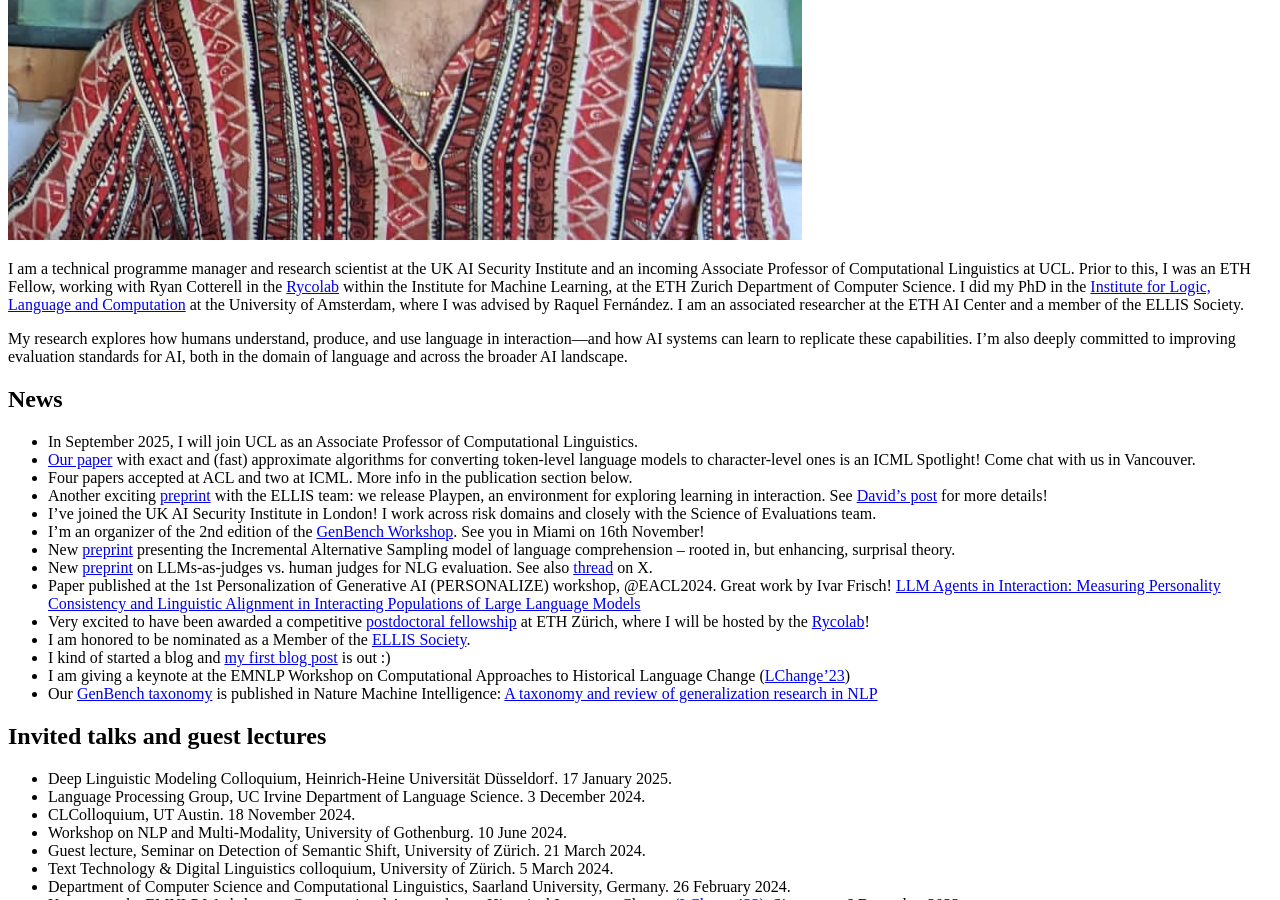
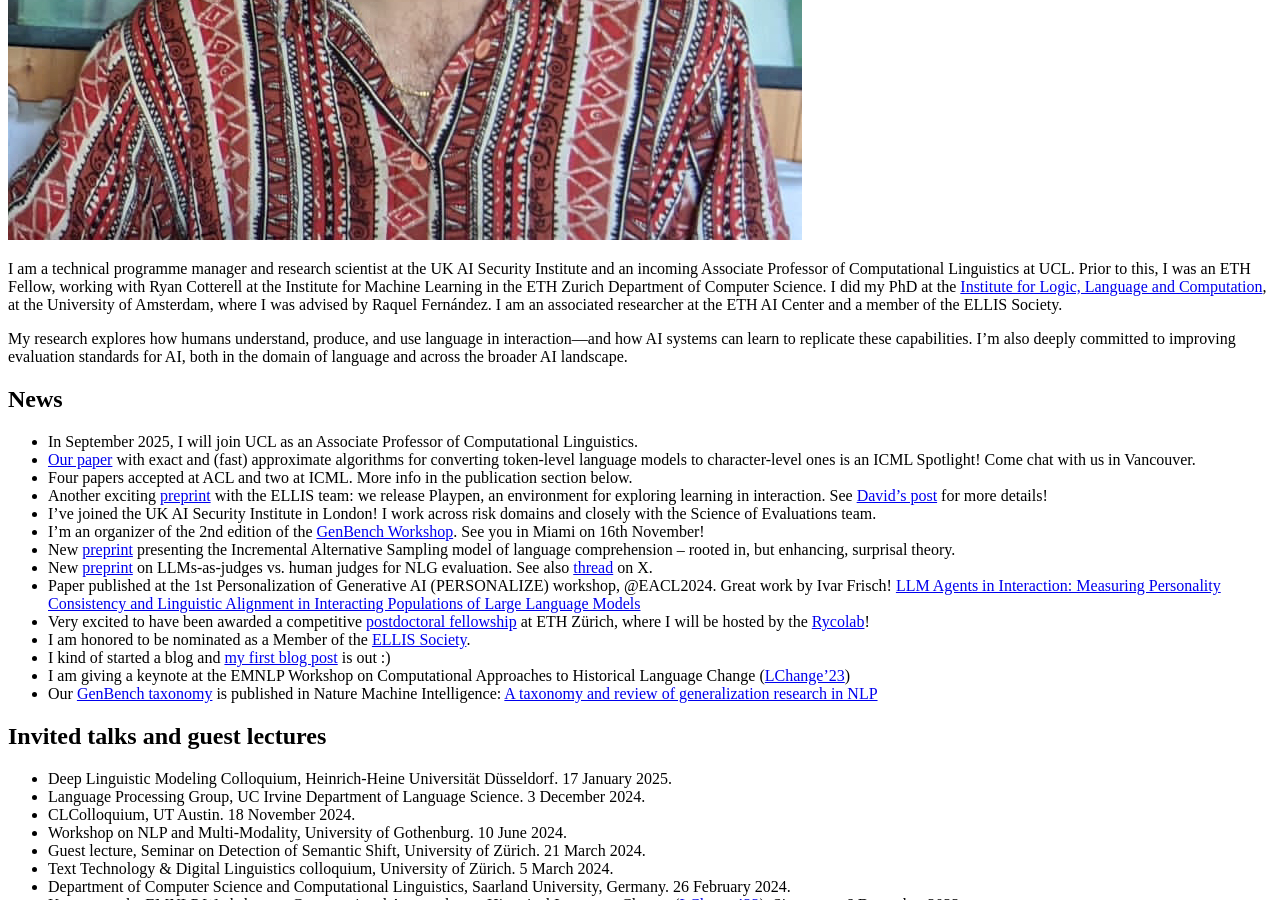
Before and after one commit to glnmario/glnmario.github.io, a Jekyll site: the page built from index.md, in a window 1280 px wide and 900 px high, scrolled down 738 px. Built offline with Jekyll 4.4.1, drawn with Linux system fonts in a browser that asks for light colours.

Commit message:
Update index.md

```diff
--- a/index.md
+++ b/index.md
@@ -6,7 +6,7 @@ layout: default
 
 
 <!--## About me-->
-I am a technical programme manager and research scientist at the UK AI Security Institute and an incoming Associate Professor of Computational Linguistics at UCL. Prior to this, I was an ETH Fellow, working with Ryan Cotterell in the [Rycolab](https://rycolab.io) within the Institute for Machine Learning, at the ETH Zurich Department of Computer Science. I did my PhD in the [Institute for Logic, Language and Computation](https://www.illc.uva.nl) at the University of Amsterdam, where I was advised by Raquel Fernández.
+I am a technical programme manager and research scientist at the UK AI Security Institute and an incoming Associate Professor of Computational Linguistics at UCL. Prior to this, I was an ETH Fellow, working with Ryan Cotterell at the Institute for Machine Learning in the ETH Zurich Department of Computer Science. I did my PhD at the [Institute for Logic, Language and Computation](https://www.illc.uva.nl), at the University of Amsterdam, where I was advised by Raquel Fernández.
 I am an associated researcher at the ETH AI Center and a member of the ELLIS Society.
 
 My research explores how humans understand, produce, and use language in interaction—and how AI systems can learn to replicate these capabilities. I'm also deeply committed to improving evaluation standards for AI, both in the domain of language and across the broader AI landscape.
```
